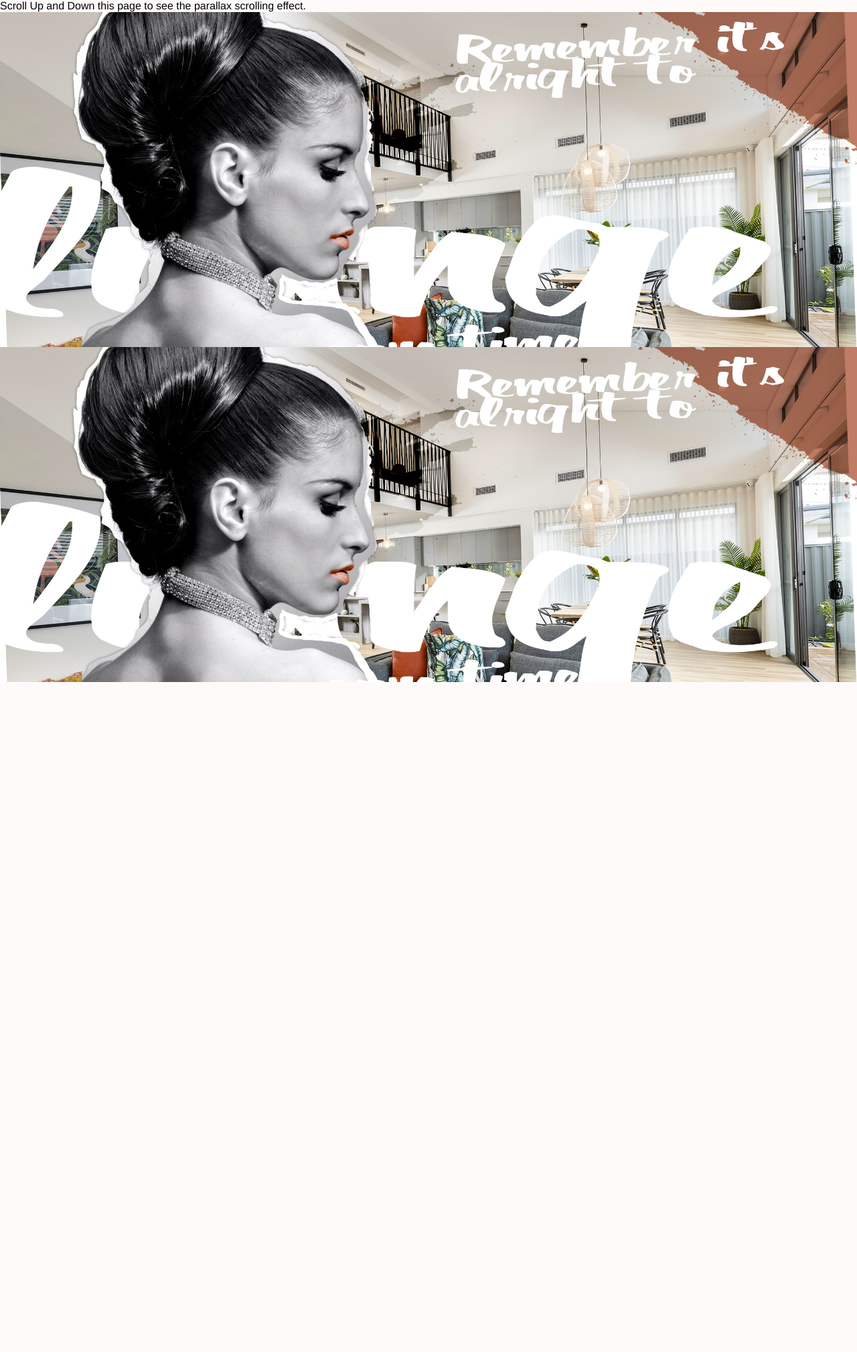
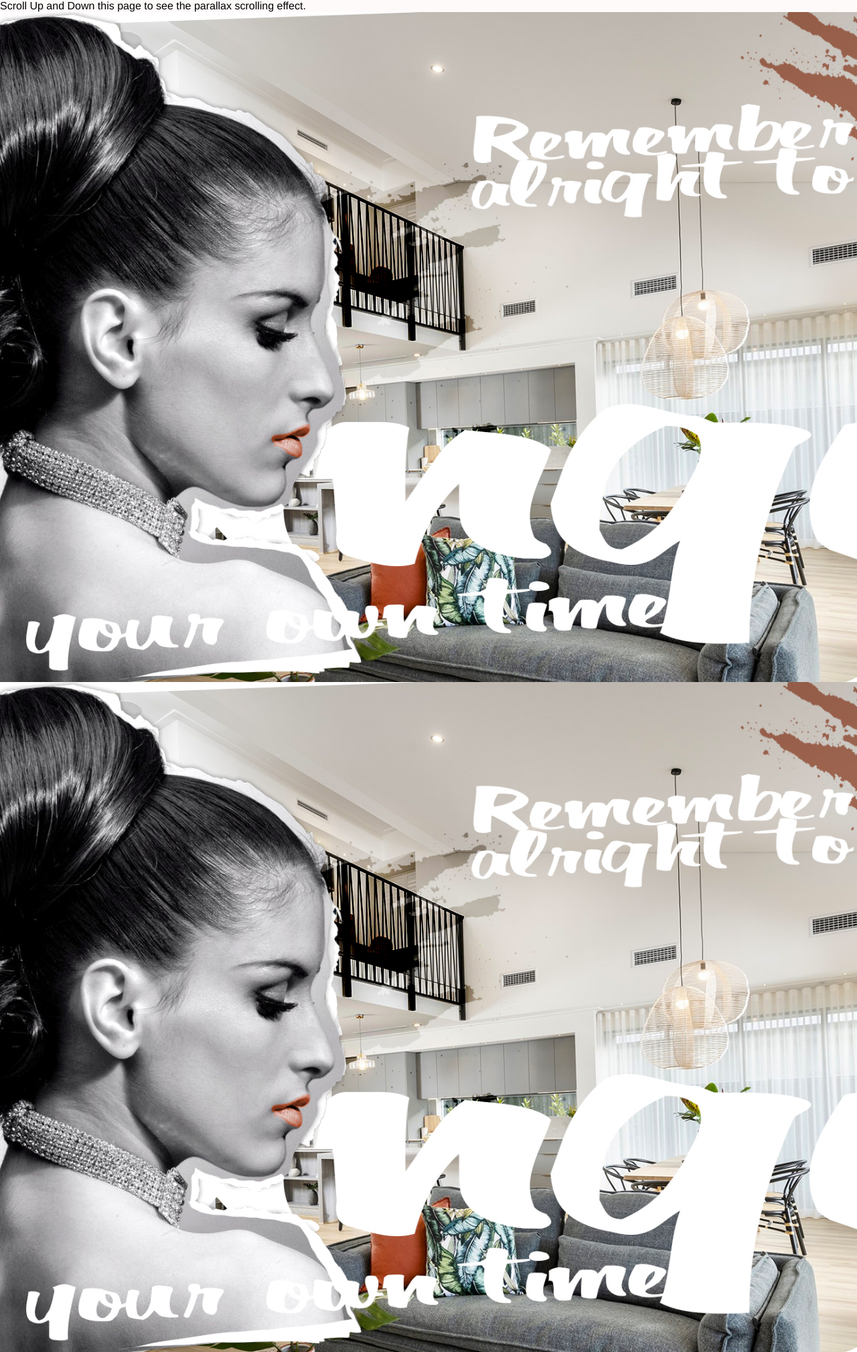
Before and after one commit to WarpedDemon/Parralax, a PHP site: page / in a window 1280 px wide. Shown: the whole page at 67% size. Before the commit the page ends 1018 px from the top, so only its background shows below. Run offline with PHP 8.4, Linux system fonts and the light colour scheme.

Commit message:
Update LandingPage.css

```diff
--- a/Css/LandingPage.css
+++ b/Css/LandingPage.css
@@ -7,7 +7,7 @@ body { background-color: 	#FFFAFA; }
   background-image: url("https://parralaxissocool.herokuapp.com/img/101_idea1.jpg");
 
   /* Set a specific height */
-  min-height: 500px;
+  min-height: 1000px;
 
   /* Create the parallax scrolling effect */
   background-position: center;
```
